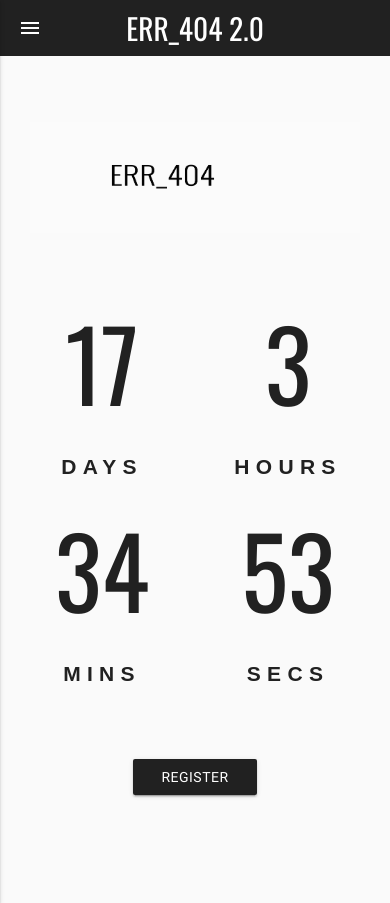
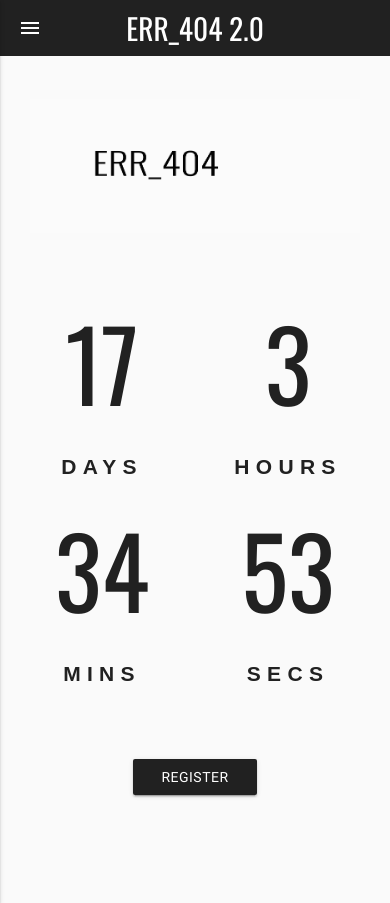
Before and after one commit to TheProgrammersClub/err_404_3.0, a plain HTML site: page index.html in a window 390 px wide. Shown: the top 903 px of the page. Drawn offline with nearby package versions, Linux system fonts and the light colour scheme; no server answers.

Commit message:
css adjusted

```diff
--- a/css/styles.css
+++ b/css/styles.css
@@ -390,7 +390,7 @@ ul li a.active {
 
 @media only screen and (max-width: 400px) {
     .landing-title img {
-        width: 100%;
+        width: 120%;
     }
 
     .landing-sub {
```
